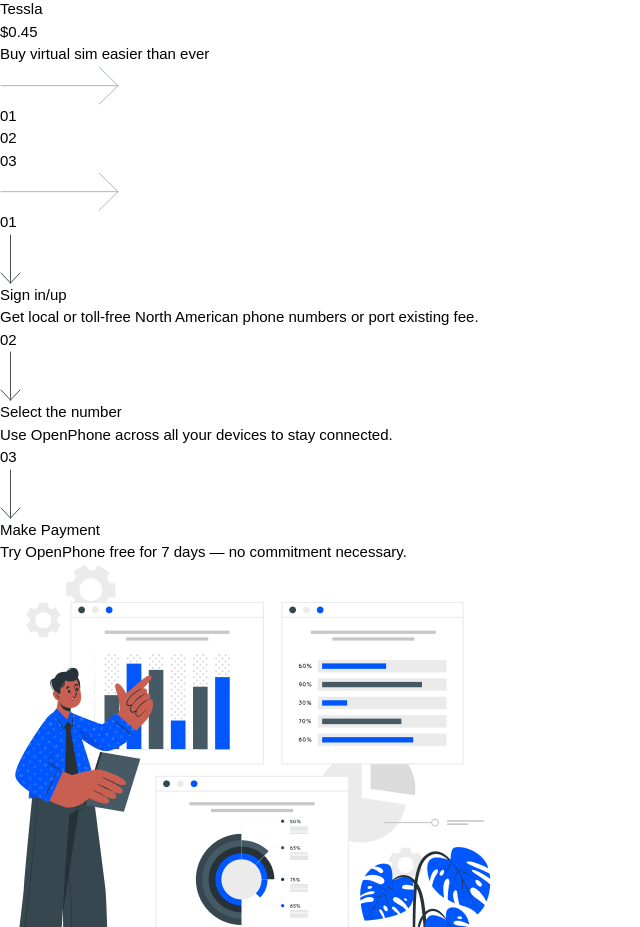
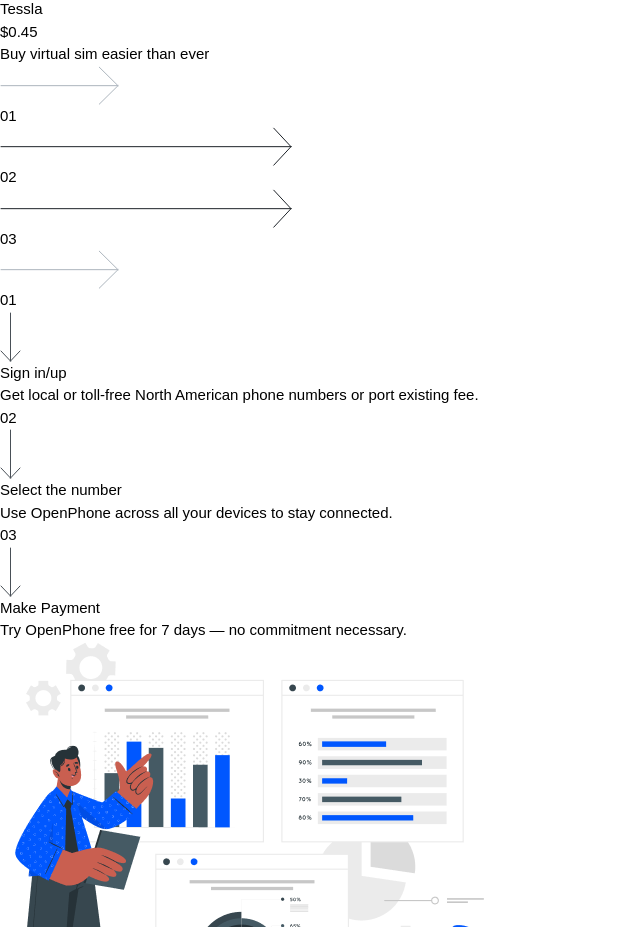
Before and after one commit to sunny335/zed-sms, a Vue app: page / in a window 1280 px wide. Shown: the part 6770-7697 px from the top of the page, without its empty margins (0-640 px from the left). Built offline with nearby package versions, Linux system fonts and the light colour scheme.

Commit message:
fix Buy virtual arrow icon dark mode

```diff
--- a/src/views/HomeView.vue
+++ b/src/views/HomeView.vue
@@ -582,13 +582,9 @@
               class="w-[67px] h-[66px] p-5 rounded-[100px] border border-neutral-800 dark:border-white justify-center items-center gap-2.5 inline-flex">
               <div class="text-neutral-800  dark:text-[#F5F5F5]  text-2xl font-medium font-['Inter'] leading-relaxed">01</div>
             </div>
-            <svg v-if="Theme === 'light'"  class="mr-[30px]" width="292" height="39" viewBox="0 0 292 39" fill="none"
+            <svg   class="mr-[30px] darkIconStock" width="292" height="39" viewBox="0 0 292 39" fill="none"
               xmlns="http://www.w3.org/2000/svg">
               <path d="M1 19.6693H291M291 19.6693L273.765 1.16931M291 19.6693L273.765 38.1693" stroke="#1E2329"
-                stroke-linecap="round" stroke-linejoin="round" />
-            </svg>
-            <svg v-if="Theme === 'dark'"  class="mr-[30px]" width="292" height="39" viewBox="0 0 292 39" fill="none" xmlns="http://www.w3.org/2000/svg">
-              <path d="M1 19.6693H291M291 19.6693L273.765 1.16931M291 19.6693L273.765 38.1693" stroke="#F5F5F5"
                 stroke-linecap="round" stroke-linejoin="round" />
             </svg>
 
@@ -596,15 +592,12 @@
               class="w-[69px] h-[66px] px-[19px] py-5 rounded-[100px] border border-neutral-800 dark:border-white justify-center items-center gap-2.5 inline-flex">
               <div class="text-neutral-800  dark:text-[#F5F5F5]  text-2xl font-medium font-['Inter'] leading-relaxed">02</div>
             </div>
-            <svg v-if="Theme === 'light'"  class="mr-[30px]" width="292" height="39" viewBox="0 0 292 39" fill="none"
+            <svg   class="mr-[30px] darkIconStock" width="292" height="39" viewBox="0 0 292 39" fill="none"
               xmlns="http://www.w3.org/2000/svg">
               <path d="M1 19.6693H291M291 19.6693L273.765 1.16931M291 19.6693L273.765 38.1693" stroke="#1E2329"
                 stroke-linecap="round" stroke-linejoin="round" />
             </svg>
-            <svg v-if="Theme === 'dark'"  class="mr-[30px]" width="292" height="39" viewBox="0 0 292 39" fill="none" xmlns="http://www.w3.org/2000/svg">
-              <path d="M1 19.6693H291M291 19.6693L273.765 1.16931M291 19.6693L273.765 38.1693" stroke="#F5F5F5"
-                stroke-linecap="round" stroke-linejoin="round" />
-            </svg>
+
             <div
               class="w-[69px] h-[66px] px-[19px] py-5 rounded-[100px] border border-neutral-800 dark:border-white justify-center items-center gap-2.5 inline-flex">
               <div class="text-neutral-800  dark:text-[#F5F5F5]  text-2xl font-medium font-['Inter'] leading-relaxed">03</div>
@@ -1113,3 +1106,14 @@
 
 
 </script>
+
+<style>
+
+body.dark .darkIconFill path {
+    fill:white;
+}
+body.dark .darkIconStock path {
+    stroke:white;
+}
+
+</style>
```
